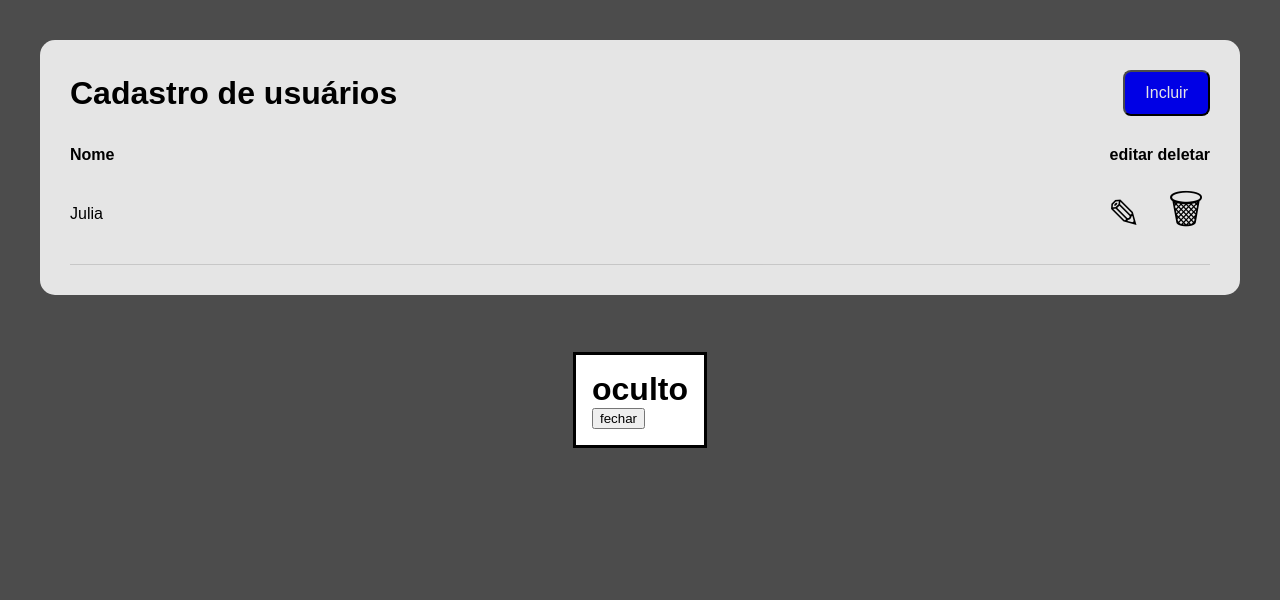
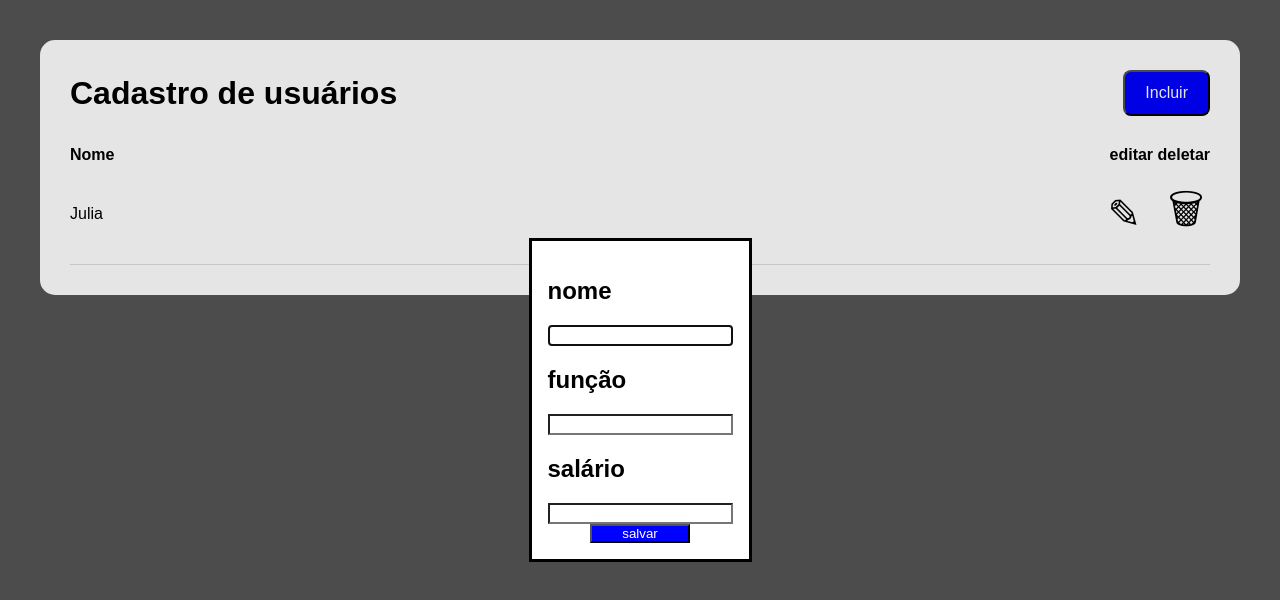
Before and after one commit to shibadev54/prog-web, a plain HTML site: page lição de casa/classes.html in a window 1280 px wide. Both pictures are taken after a click on the button "Incluir". Drawn offline with Linux system fonts and the light colour scheme.

Commit message:
modal
completei o modal e adicionei um pouco de estili

```diff
--- a/lição de casa/classes.html
+++ b/lição de casa/classes.html
@@ -71,6 +71,14 @@
 body {
   background: #555;
 }
+ dialog button{
+   color:white;
+   background-color:blue;
+   padding:0px 30px 0px 30px;
+ }
+ input{
+   background-color:transparent;
+ }
 </style>
 </head>
 
@@ -95,11 +103,16 @@
     <button>&#128465</button>
   </div>
 </div>
-<dialog><h1>oculto</h1>
-<button id="fechamodal"> fechar</button>
+<dialog><h2>nome</h2>
+  <input>
+  <h2>função</h2>
+  <input>
+  <h2>salário</h2>
+  <input><br>
+  <center><button id="fechamodal"> salvar</button></center>
 </dialog>
 </main>
-
+  <!- padding no botao, input invisivel e 1px de borda no topo->
 <script>
 let abremodal = document.getElementById("abremodal");
 let modal = document.getElementsByTagName("dialog");
```
